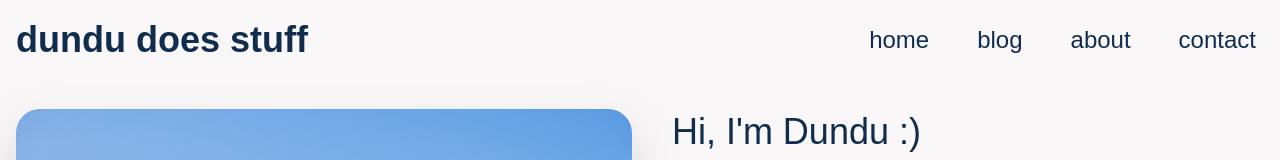
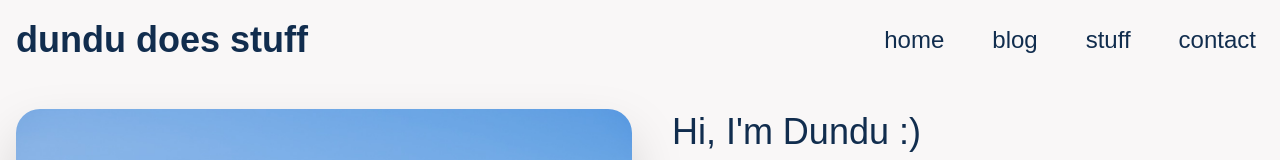
Before and after one commit to DoctorSong16/DoctorSong16.github.io, a Next.js app: page / in a window 1280 px wide. Shown: the top 160 px of the page. Built offline with nearby package versions, Linux system fonts and the light colour scheme; a web font is replaced by a local one.

Commit message:
Updated navbar links

```diff
--- a/app/layout.tsx
+++ b/app/layout.tsx
@@ -37,7 +37,7 @@
 const menuItems = [
   {name: "Home", path: "/"},
   {name: "Blog", path: "/post"},
-  {name: "About", path: "/about"},
+  {name: "Stuff", path: "/stuff"},
   {name: "Contact", path: "/contact"}
 ]
 
```
